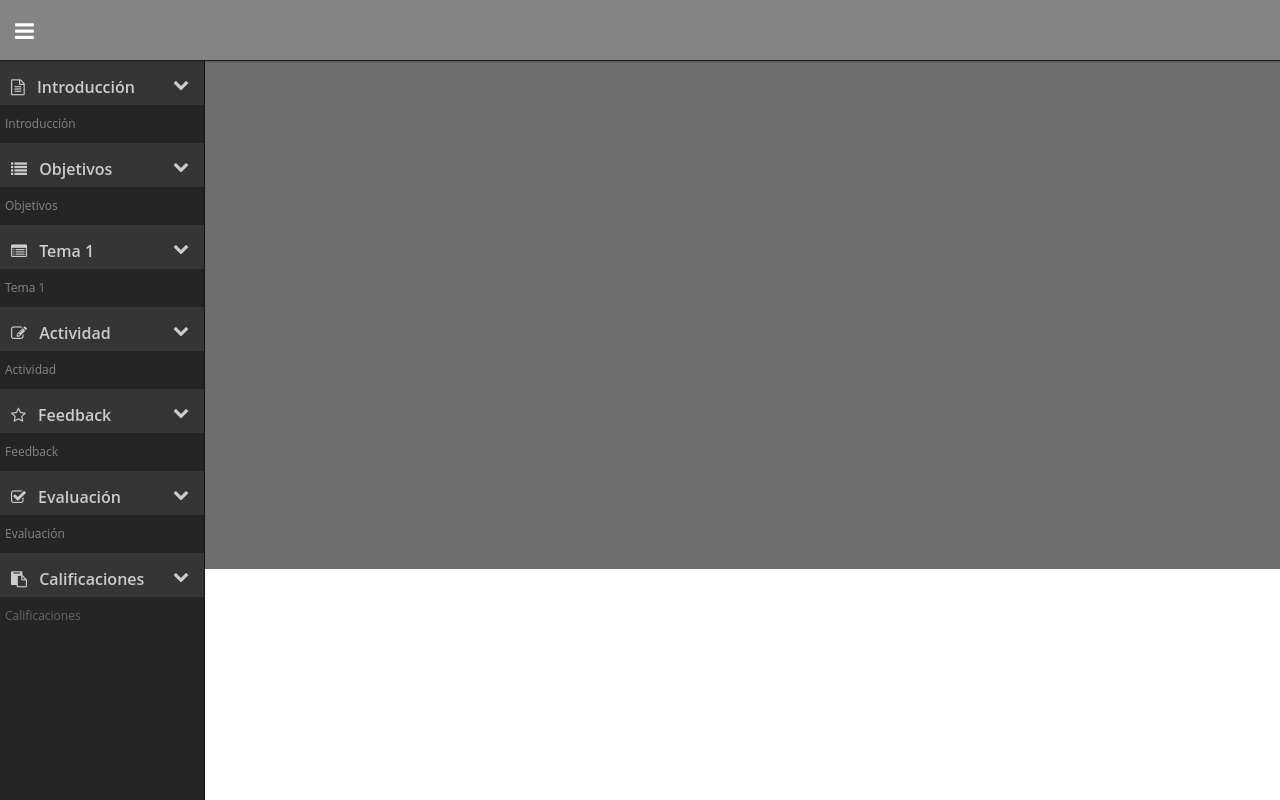
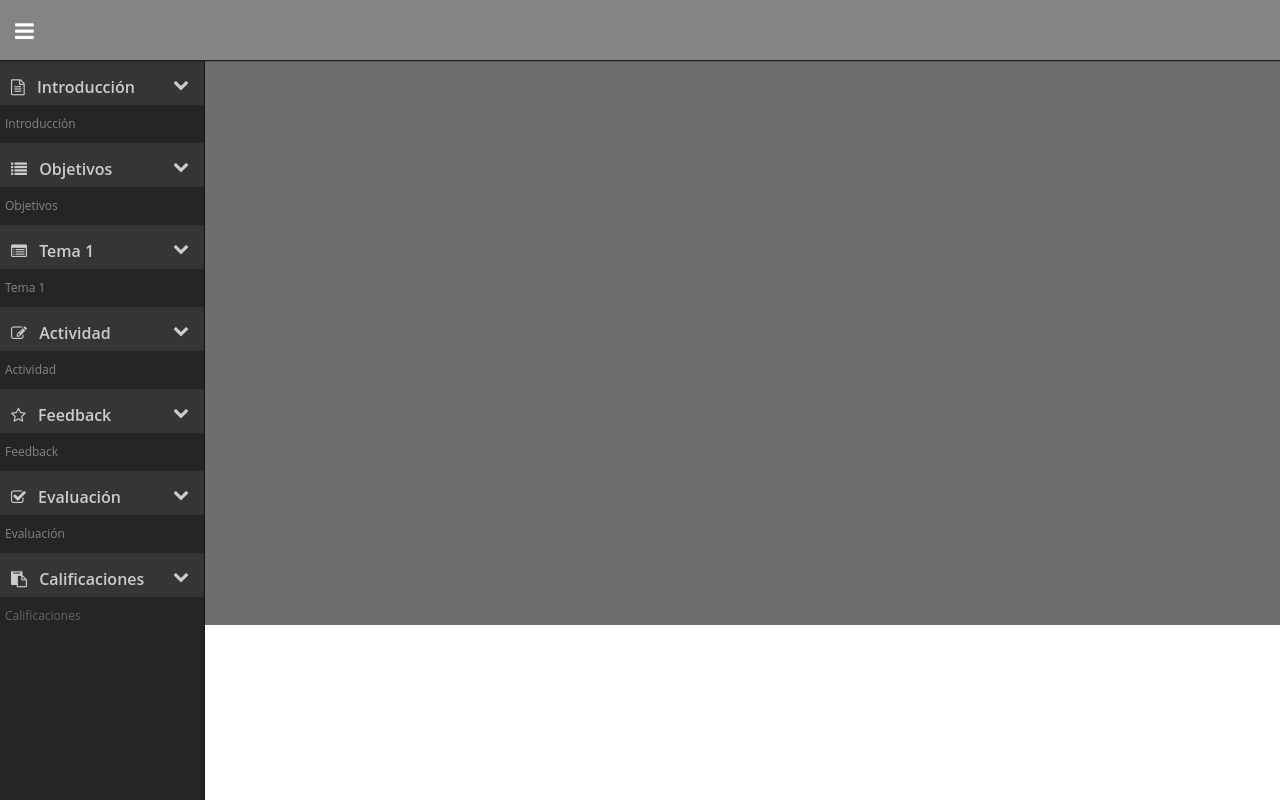
Before and after one commit to soldavilaes/OVA, a plain HTML site: page index.html in a window 1280 px wide. Drawn offline with nearby package versions, Linux system fonts and the light colour scheme.

Commit message:
padding
se cambia al 22.2%

```diff
--- a/css/style.css
+++ b/css/style.css
@@ -91,7 +91,7 @@ header h1 {
 .intro {
   display: block;
   margin: 57px auto 0px;
-  padding: 20%;
+  padding: 22.2%;
   background-color: #6E6E6E;
   left: 205px;
   width: 100%;
```
